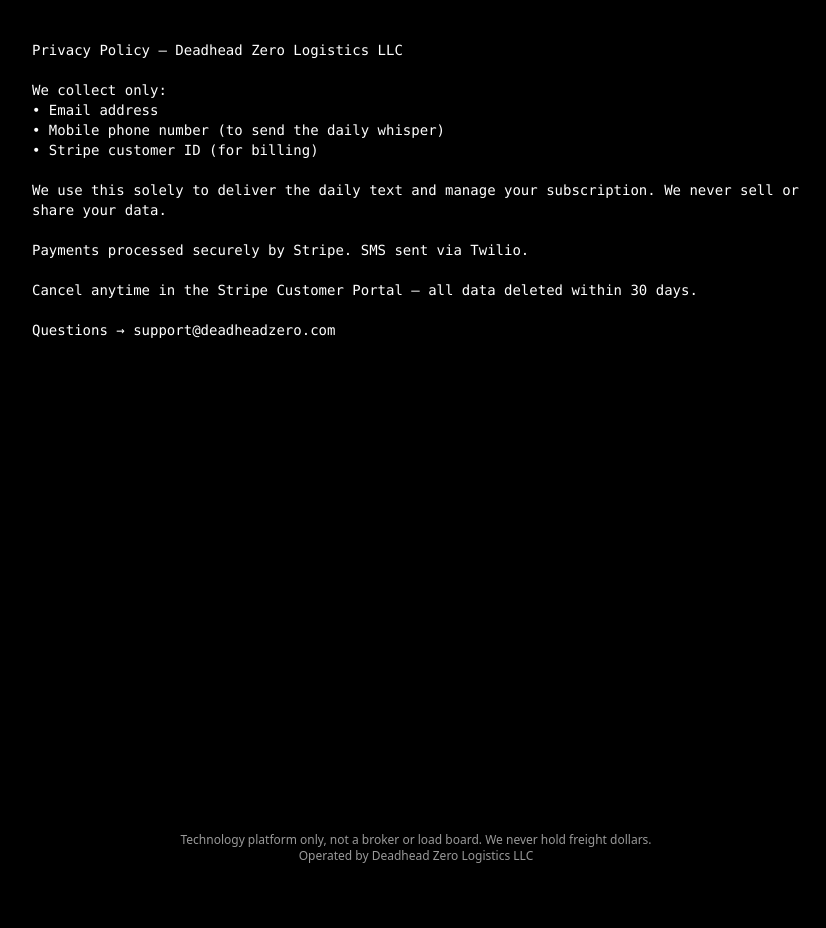
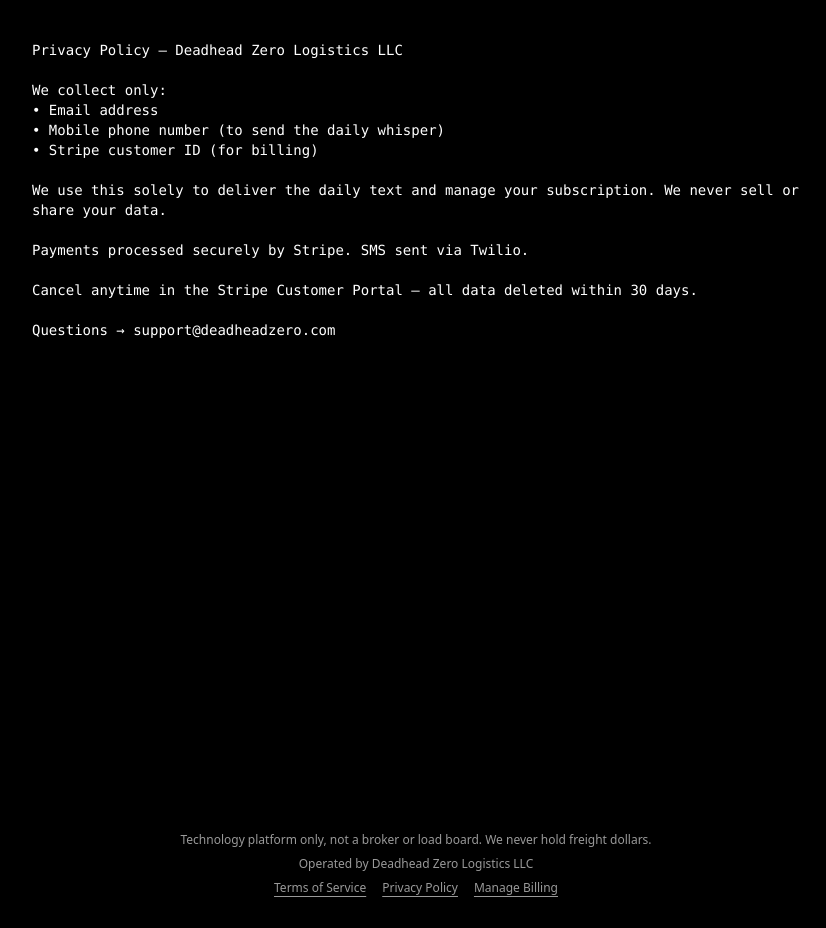
Before and after one commit to deadheadzerohq-maker/w9, a Next.js app: page /privacy in a window 1280 px wide. Shown: the whole page, without its empty margins (224-1050 px from the left). Before the commit the page ends 896 px from the top, so only its background shows below. Built offline with nearby package versions, Linux system fonts and the light colour scheme; no server answers.

Commit message:
Enhance footer with additional links and structure
Updated footer to include links for Terms of Service, Privacy Policy, and Manage Billing. Modified layout structure for better readability.

```diff
--- a/app/layout.tsx
+++ b/app/layout.tsx
@@ -2,20 +2,51 @@
 import type { Metadata } from "next";
 import React from "react";
 
+const portalUrl = process.env.NEXT_PUBLIC_STRIPE_PORTAL_URL ?? "#";
+
 export const metadata: Metadata = {
   title: "Deadhead Zero Reefer Whisper",
-  description: "One reefer text every morning. The lane edge before the herd wakes up.",
+  description:
+    "One reefer text every morning. The lane edge before the herd wakes up.",
 };
 
-export default function RootLayout({ children }: { children: React.ReactNode }) {
+export default function RootLayout({
+  children,
+}: {
+  children: React.ReactNode;
+}) {
   return (
     <html lang="en">
       <body className="bg-black text-white antialiased min-h-screen flex flex-col">
         <div className="flex-1">{children}</div>
-        <footer className="text-center text-xs opacity-60 py-8">
-          Technology platform only, not a broker or load board. We never hold freight dollars.
-          <br />
-          Operated by Deadhead Zero Logistics LLC
+
+        <footer className="text-center text-xs opacity-60 py-8 space-y-2">
+          <p>
+            Technology platform only, not a broker or load board. We never hold
+            freight dollars.
+          </p>
+          <p>Operated by Deadhead Zero Logistics LLC</p>
+
+          <div className="flex items-center justify-center gap-4">
+            <a
+              href="/terms"
+              className="underline underline-offset-4 hover:opacity-100"
+            >
+              Terms of Service
+            </a>
+            <a
+              href="/privacy"
+              className="underline underline-offset-4 hover:opacity-100"
+            >
+              Privacy Policy
+            </a>
+            <a
+              href={portalUrl}
+              className="underline underline-offset-4 hover:opacity-100"
+            >
+              Manage Billing
+            </a>
+          </div>
         </footer>
       </body>
     </html>
```
